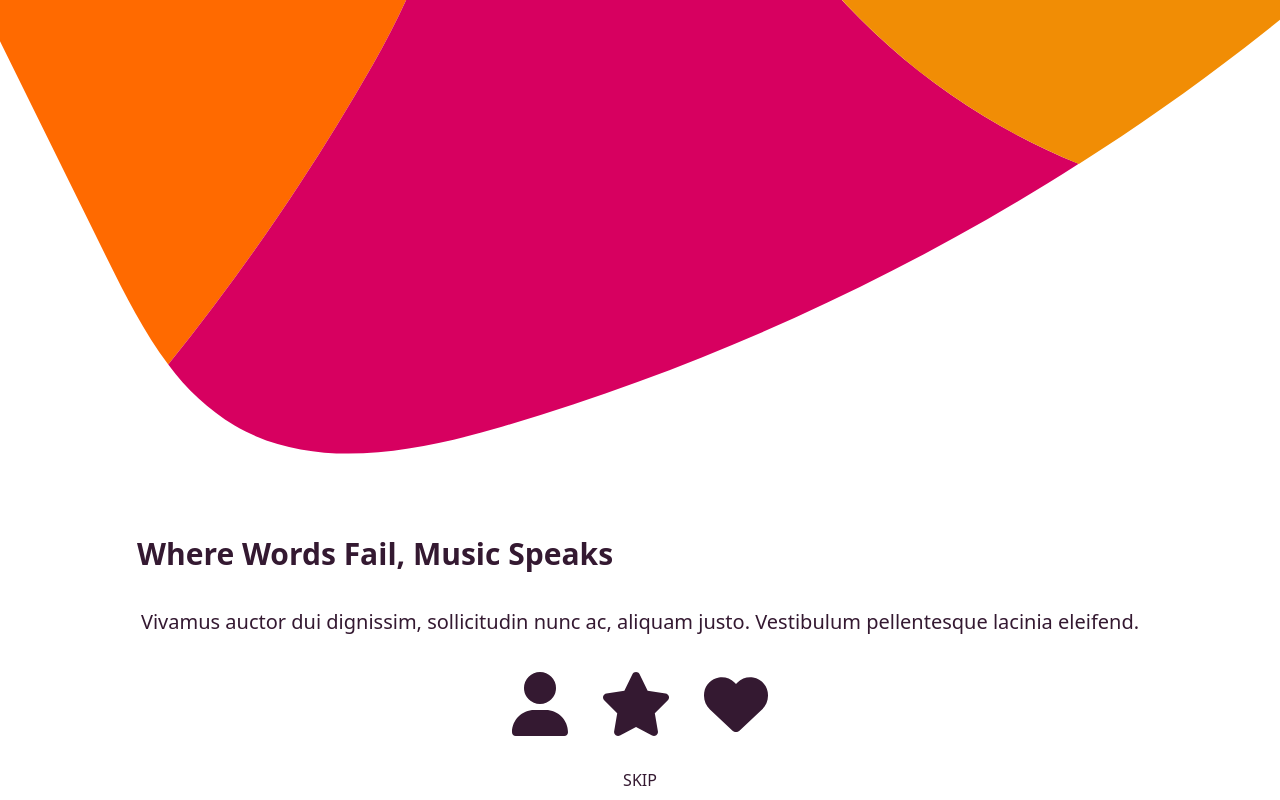
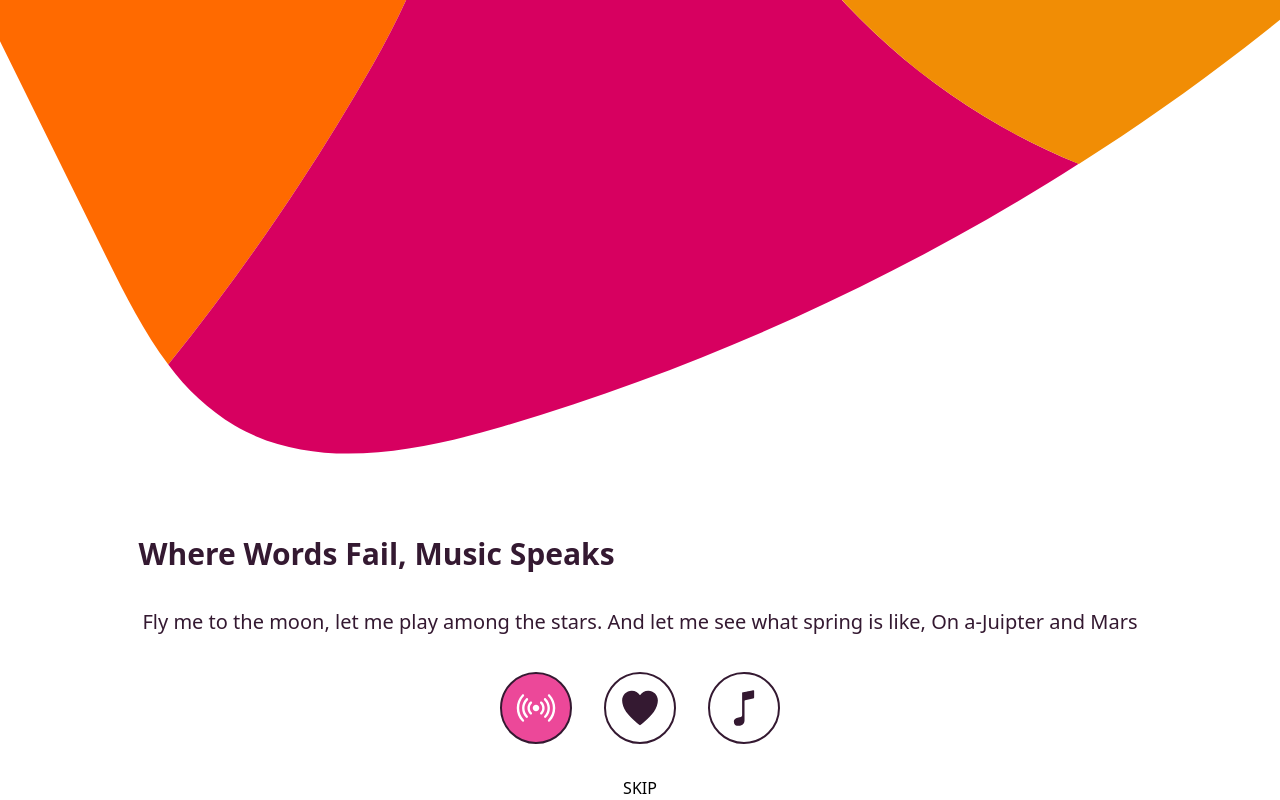
Before and after one commit to IPlayMusicGruppe3/iplaymusictree, a React (Vite) app: page / in a window 1280 px wide. Shown: the part 834-1634 px from the top of the page. Built offline with nearby package versions, Linux system fonts and the light colour scheme.

Commit message:
changed icons and fixed functionality

```diff
--- a/src/components/Heading.jsx
+++ b/src/components/Heading.jsx
@@ -1,6 +1,4 @@
 import React from "react";
-import { FontAwesomeIcon } from "@fortawesome/react-fontawesome";
-import { faUser, faStar, faHeart } from "@fortawesome/free-solid-svg-icons";
 import walkthroughLogo from "../images/walkthroughLogo.svg";
 
 const Heading = ({ headingText, paragraphText, className }) => {
@@ -18,26 +16,6 @@ const Heading = ({ headingText, paragraphText, className }) => {
           <h1 className={defaultStyles}>{headingText}</h1>
           <p className="text-xl p-5">{paragraphText}</p>
         </div>
-        <div className="mt-4">
-          <FontAwesomeIcon
-            icon={faUser}
-            className="text-secondary hover:text-pink-500 cursor-pointer mx-4"
-            size="4x"
-          />
-          <FontAwesomeIcon
-            icon={faStar}
-            className="text-secondary hover:text-pink-500 cursor-pointer mx-4"
-            size="4x"
-          />
-          <FontAwesomeIcon
-            icon={faHeart}
-            className="text-secondary hover:text-pink-500 cursor-pointer mx-4"
-            size="4x"
-          />
-        </div>
-        <div className="mt-8">
-          <p>SKIP</p>
-        </div>
       </div>
     </div>
   );
--- a/src/pages/WalkthroughPage.jsx
+++ b/src/pages/WalkthroughPage.jsx
@@ -1,13 +1,71 @@
-import React from "react";
+import React, { useState } from "react";
 import Heading from "../components/Heading";
+import { IoIosHeart, IoIosRadio, IoIosMusicalNote } from "react-icons/io";
 
 const WalkthroughPage = () => {
+  const [contentIndex, setContentIndex] = useState(0);
+
+  const handleIconClick = (index) => {
+    setContentIndex(index);
+  };
+
+  const slideContent = [
+    {
+      headingText: "Where Words Fail, Music Speaks",
+      paragraphText:
+        "Fly me to the moon, let me play among the stars. And let me see what spring is like, On a-Juipter and Mars",
+    },
+    {
+      headingText: "No Music, No Life",
+      paragraphText:
+        "Lorem ipsum dolor sit amet, consectetur adipiscing elit. Nullam euismod, nisl eget mattis sodales, tellus",
+    },
+    {
+      headingText: "Peace, Love, and Music",
+      paragraphText:
+        "Vivamus auctor dui dignissim, sollicitudin nunc ac, aliquam justo. Vestibulum pellentesque lacinia eleifend.",
+    },
+  ];
+
   return (
     <>
       <Heading
-        headingText="Where Words Fail, Music Speaks"
-        paragraphText="Vivamus auctor dui dignissim, sollicitudin nunc ac, aliquam justo. Vestibulum pellentesque lacinia eleifend."
+        headingText={slideContent[contentIndex].headingText}
+        paragraphText={slideContent[contentIndex].paragraphText}
       />
+
+      <div className="flex justify-center mt-4">
+        <IoIosRadio
+          className={`text-secondary cursor-pointer mx-4 text-7xl rounded-full border-2 border-secondary p-3 ${
+            contentIndex === 0
+              ? "bg-pink-500 text-white"
+              : "bg-white text-black"
+          }`}
+          onClick={() => handleIconClick(0)}
+        />
+
+        <IoIosHeart
+          className={`text-secondary cursor-pointer mx-4 text-7xl rounded-full border-2 border-secondary p-3 ${
+            contentIndex === 1
+              ? "bg-pink-500 text-white"
+              : "bg-white text-black"
+          }`}
+          onClick={() => handleIconClick(1)}
+        />
+
+        <IoIosMusicalNote
+          className={`text-secondary cursor-pointer mx-4 text-7xl rounded-full border-2 border-secondary p-3 ${
+            contentIndex === 2
+              ? "bg-pink-500 text-white"
+              : "bg-white text-black"
+          }`}
+          onClick={() => handleIconClick(2)}
+        />
+      </div>
+
+      <div className="mt-8 justify-center items-center flex">
+        <p onClick={() => (window.location.href = "/")}>SKIP</p>
+      </div>
     </>
   );
 };
```
